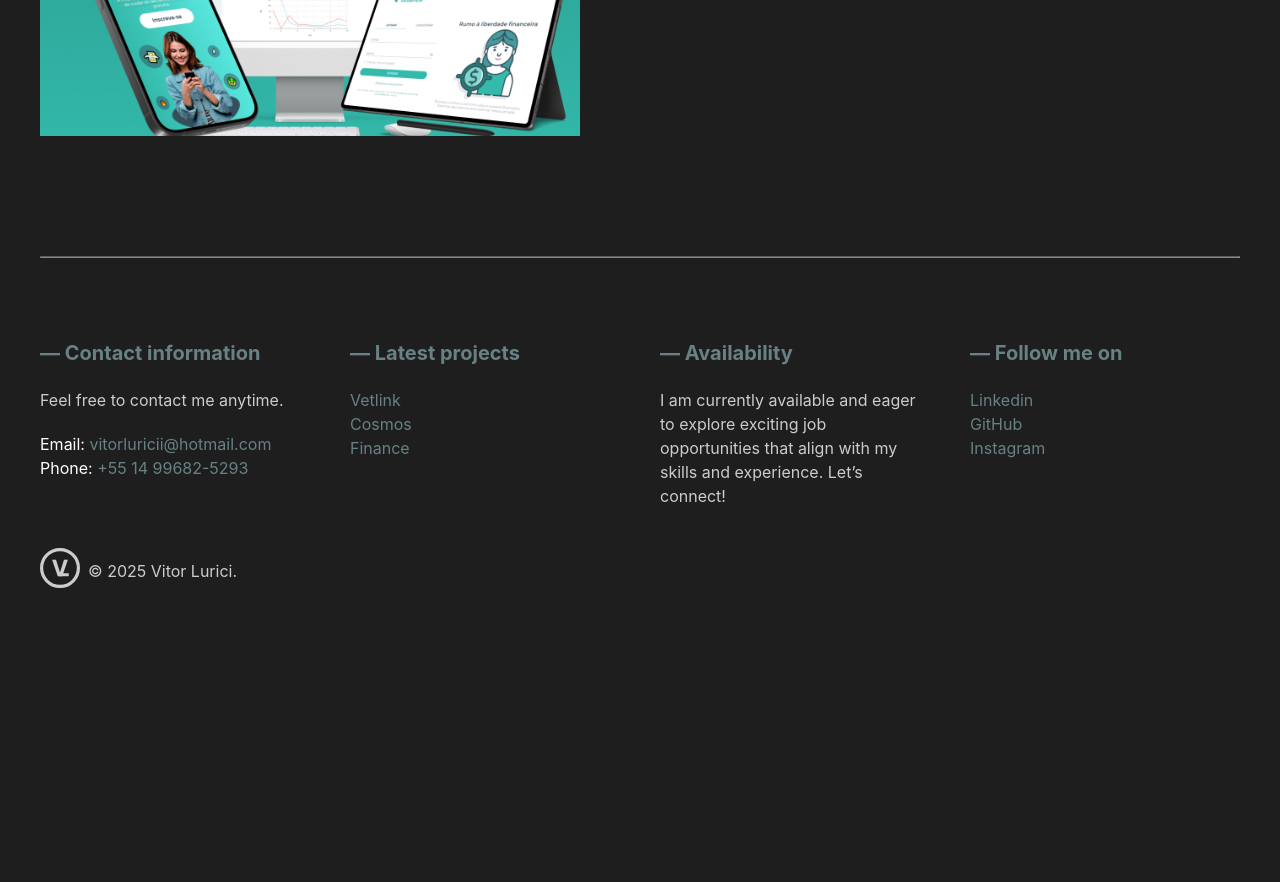
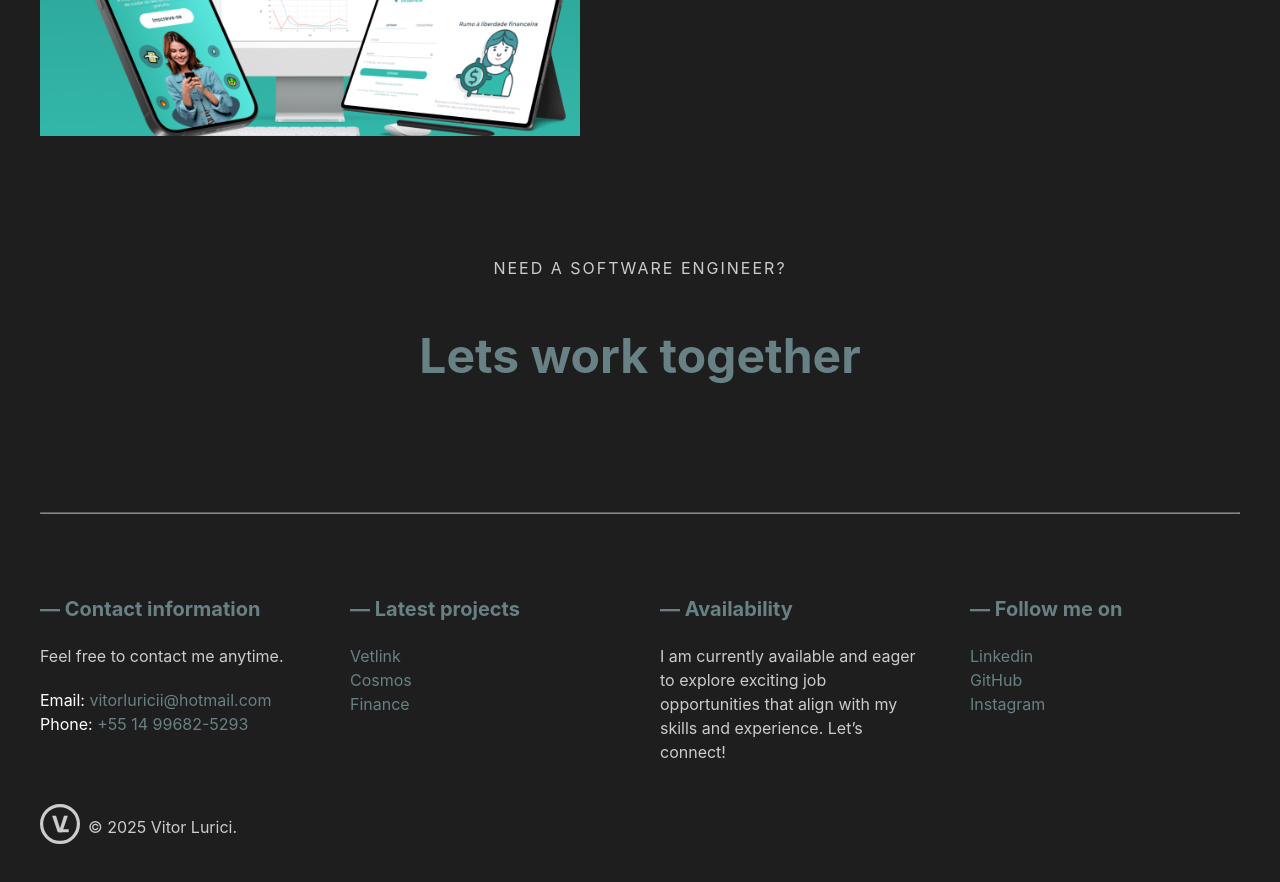
Before and after one commit to vitorlurici/portfolio, a React (Vite) app: page /portfolio/ in a window 1280 px wide. Shown: the part 2280-3162 px from the top of the page. Before the commit the page ends 2954 px from the top, so only its background shows below. Built offline with nearby package versions, Linux system fonts and the light colour scheme.

Commit message:
home-update

```diff
--- a/src/pages/Home/Home.scss
+++ b/src/pages/Home/Home.scss
@@ -98,6 +98,17 @@
       .item.finance {
         background-image: url(../../assets/images/finance-background.jpg);
       }
+    }
+  }
+  .contact-link {
+    display: flex;
+    padding-top: 120px;
+    flex-direction: column;
+    gap: 40px;
+    align-items: center;
+
+    p {
+      letter-spacing: 2px;
     }
   }
 }
--- a/src/pages/Home/Home.tsx
+++ b/src/pages/Home/Home.tsx
@@ -91,6 +91,14 @@ export const Home = () => {
           </div>
         </div>
       </AnimatedSection>
+      <AnimatedSection id="contact-link" visibleSections={visibleSections}>
+        <div className="contact-link">
+          <p>{translations[language].need}</p>
+          <Link to={buildLink("/contact")}>
+            <h1>{translations[language].letsWork}</h1>
+          </Link>
+        </div>
+      </AnimatedSection>
     </div>
   );
 };
--- a/src/translations/home/translations.ts
+++ b/src/translations/home/translations.ts
@@ -17,6 +17,8 @@ export const translations = {
       "A captivating space exploration Website utilizing NASA APIs, Google Translate, and Spaceflight News API.",
     financeDescription:
       "A personal finance management application currently under development. It enables users to track and manage their income and expenses efficiently.",
+    need: "NEED A SOFTWARE ENGINEER?",
+    letsWork: "Lets work together",
   },
   "pt-br": {
     title: "Portfólio | Vitor Lurici - Engenheiro de Software",
@@ -36,5 +38,7 @@ export const translations = {
       "Website de exploração espacial cativante que utiliza NASA APIs, Google Translate, e Spaceflight News API.",
     financeDescription:
       "Aplicação de gerenciamento financeiro atualmente em desenvolvimento. Permite usuários acompanhar e gerenciar suas receitas e despesas eficientemente.",
+    need: "PRECISA DE UM ENGENHEIRO DE SOFTWARE?",
+    letsWork: "Vamos trabalhar juntos",
   },
 };
```
